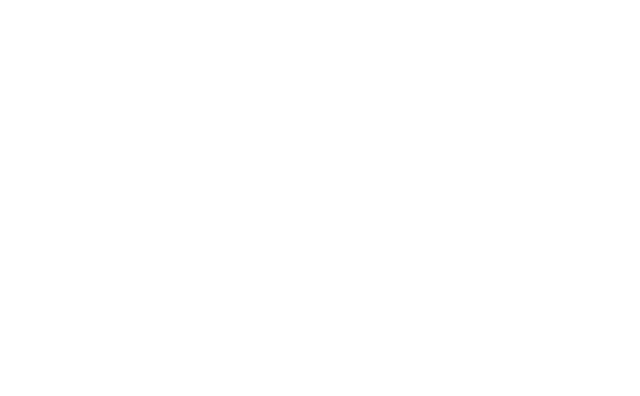
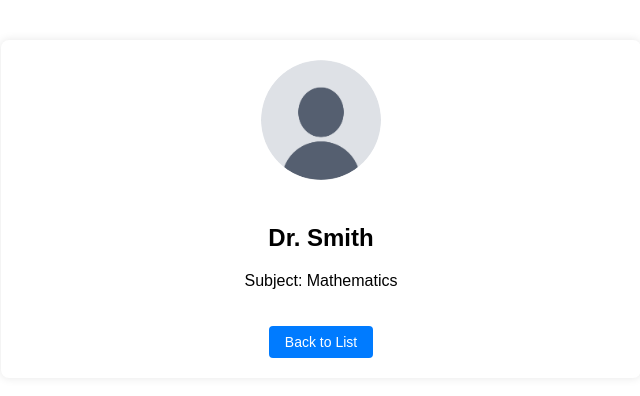
Before and after one commit to ECEMonitoringSystem/ecemonitoringsystem, a React (Create React App) app: page /instructor/1 in a window 1280 px wide. Before the commit this address had no page. Shown: the top 396 px of the page, without its empty margins (319-959 px from the left). Built offline with nearby package versions, Linux system fonts and the light colour scheme.

Commit message:
Added Instructor Profile

```diff
--- a/src/App.js
+++ b/src/App.js
@@ -5,6 +5,7 @@
 import Student from './Pages/Student';
 import Instructor from './Pages/Instructor';
 import InstructorsList from './Pages/InstructorsList';
+import InstructorsProfile from './Pages/InsturctorsProfile';
 
 function Home() {
   const navigate = useNavigate();
@@ -82,6 +83,7 @@
         <Route path="/student" element={<Student />} />
         <Route path="/instructor" element={<Instructor />} />
         <Route path="/instructors-list" element={<InstructorsList />} />
+        <Route path="/instructor/:id" element={<InstructorsProfile />} />
       </Routes>
     </Router>
   );
--- /dev/null
+++ b/src/CSS/InstructorsProfile.css
@@ -0,0 +1,34 @@
+.instructors-profile-page {
+    max-width: 600px;
+    margin: 40px auto;
+    padding: 20px;
+    background-color: var(--background-color);
+    color: var(--text-color);
+    border-radius: 8px;
+    box-shadow: 0 0 10px rgba(0,0,0,0.1);
+    text-align: center;
+  }
+
+  .instructors-profile-image {
+    width: 120px;
+    height: 120px;
+    border-radius: 50%;
+    object-fit: cover;
+    margin-bottom: 20px;
+  }
+
+  .instructors-profile-page button {
+    padding: 8px 16px;
+    font-size: 14px;
+    background-color: var(--button-bg);
+    border: none;
+    color: white;
+    border-radius: 4px;
+    cursor: pointer;
+    transition: background-color 0.3s ease;
+    margin-top: 20px;
+  }
+
+  .instructors-profile-page button:hover {
+    background-color: var(--button-hover-bg);
+  }
--- a/src/Pages/InstructorsList.js
+++ b/src/Pages/InstructorsList.js
@@ -15,8 +15,7 @@
   ];
 
   const handleProfileClick = (instructor) => {
-    alert(`Profile of ${instructor.name}`);
-    // Or navigate(`/instructor/${instructor.id}`);
+    navigate(`/instructor/${instructor.id}`);
   };
 
   return (
--- /dev/null
+++ b/src/Pages/InsturctorsProfile.js
@@ -0,0 +1,36 @@
+import React from 'react';
+import { useParams, useNavigate } from 'react-router-dom';
+import '../CSS/InstructorsProfile.css';
+import profileImg from '../Images/profile.png';
+
+const instructors = [
+  { id: 1, name: 'Dr. Smith', subject: 'Mathematics' },
+  { id: 2, name: 'Prof. Lee', subject: 'Physics' },
+  { id: 3, name: 'Dr. Garcia', subject: 'Computer Science' }
+];
+
+function InstructorsProfile() {
+  const { id } = useParams();
+  const navigate = useNavigate();
+
+  const instructor = instructors.find(i => i.id === parseInt(id));
+
+  if (!instructor) {
+    return <div>Instructor not found</div>;
+  }
+
+  return (
+    <div className="instructors-profile-page">
+      <img
+        src={profileImg}
+        alt={instructor.name}
+        className="instructors-profile-image"
+      />
+      <h2>{instructor.name}</h2>
+      <p>Subject: {instructor.subject}</p>
+      <button onClick={() => navigate(-1)}>Back to List</button>
+    </div>
+  );
+}
+
+export default InstructorsProfile;
```
